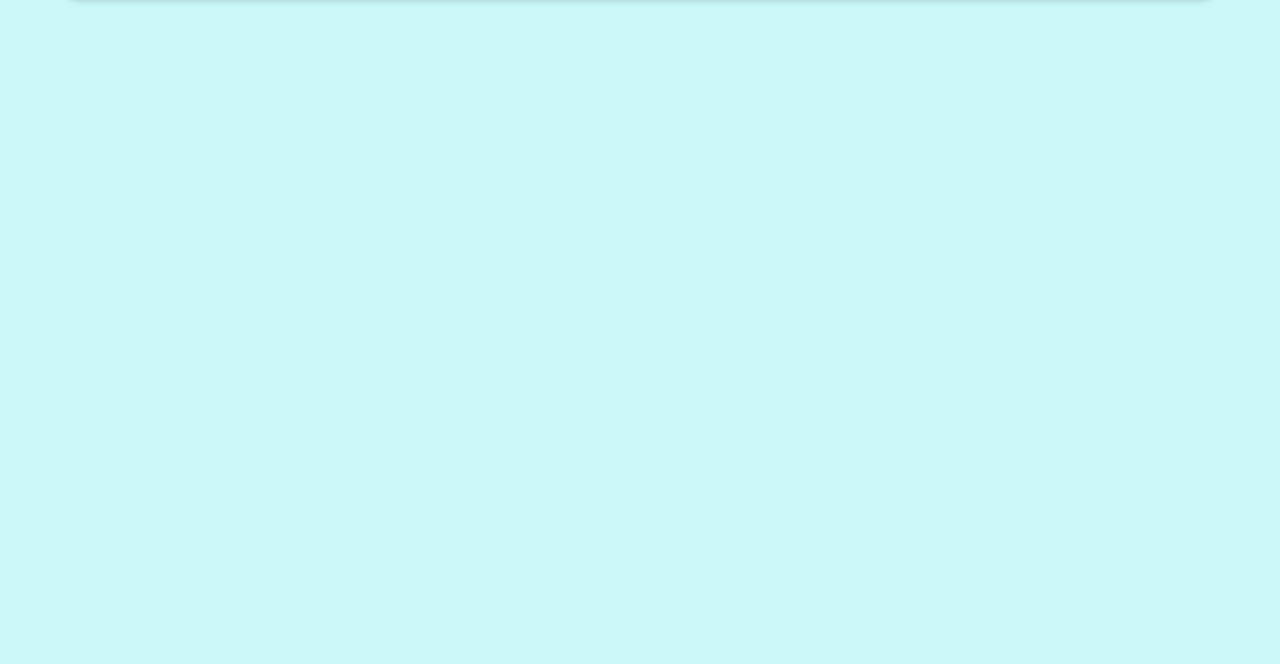
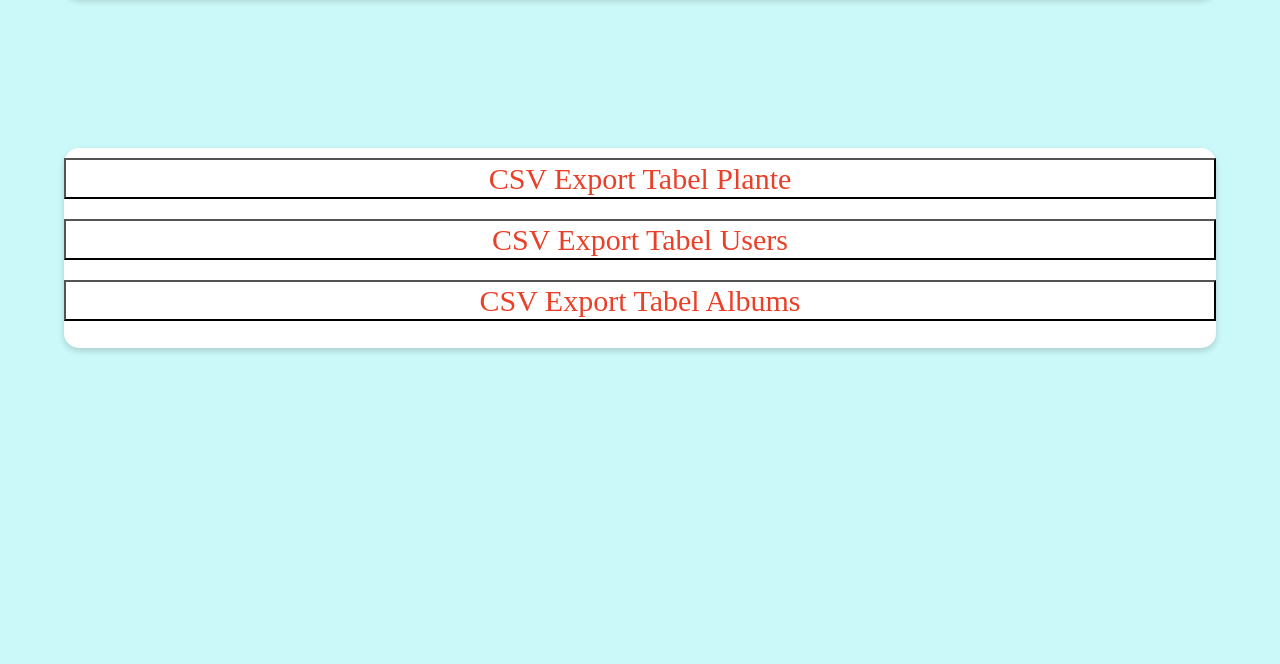
Before and after one commit to SebastianBlaga/PlantOr, a PHP site: page /Statistics2.php in a window 1280 px wide. Shown: the part 2852-3516 px from the top of the page. Before the commit the page ends 2855 px from the top, so only its background shows below. Run offline with PHP 8.4, Linux system fonts and the light colour scheme; data that the repository does not hold is empty; some libraries are stand-ins or nearby versions.

Commit message:
Add files via upload

```diff
--- a/Album2.css
+++ b/Album2.css
@@ -1,6 +1,6 @@
 body {
     background: #CBF8F8;
-    height: 3000px;
+    height: 3500px;
 }
 
 img {
@@ -27,6 +27,42 @@ div.Logo {
     flex-direction: row;
     justify-content: flex-end;
 
+}
+.Exports{
+ position: absolute;
+top: 3000px;
+width: 90%;
+left: 5%;
+height: 200px;
+background: #FFFFFF 0% 0% no-repeat padding-box;
+    box-shadow: 0px 3px 6px #00000029;
+    border-radius: 15px;
+    opacity: 1;
+    display: flex;
+    flex-direction: column;
+    justify-content: flex-start;
+}
+.Export1{
+margin: 10px 0px 10px 0%;
+background-color:white;
+width: 100%;
+    height: 100%;
+    text-align: center;
+    font: 30px/35px Cooper;
+    letter-spacing: 0px;
+    color: #EA3F28;
+    opacity: 1;
+}
+.NumeExp{
+margin: 10px 0px 10px 0%;
+background-color:aliceblue;
+width: 100%;
+    height: 100%;
+    text-align: center;
+    font: 30px/35px Cooper;
+    letter-spacing: 0px;
+    color: #EA3F28;
+    opacity: 1;
 }
 .Statbox{
 position: absolute;
```
